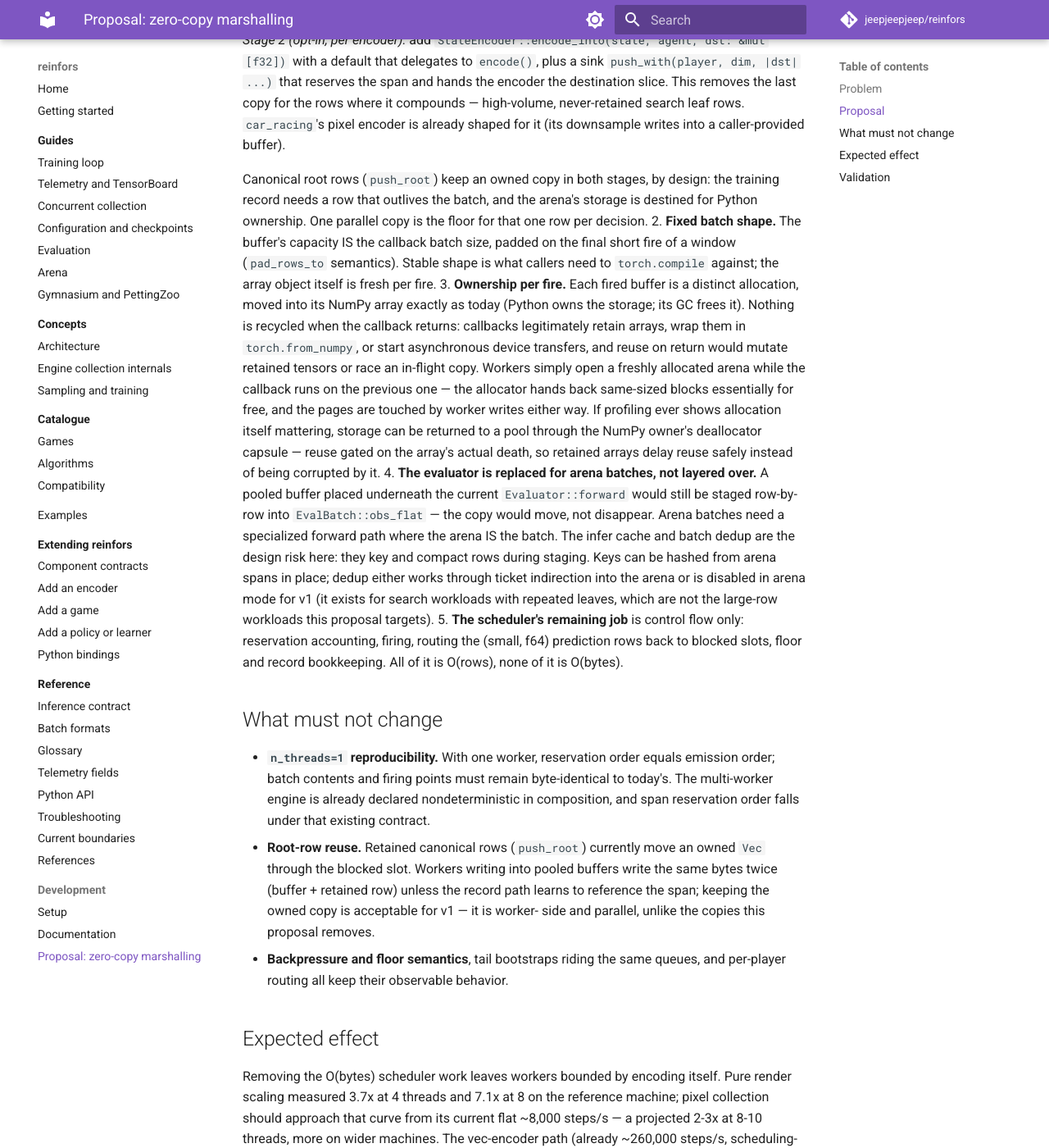
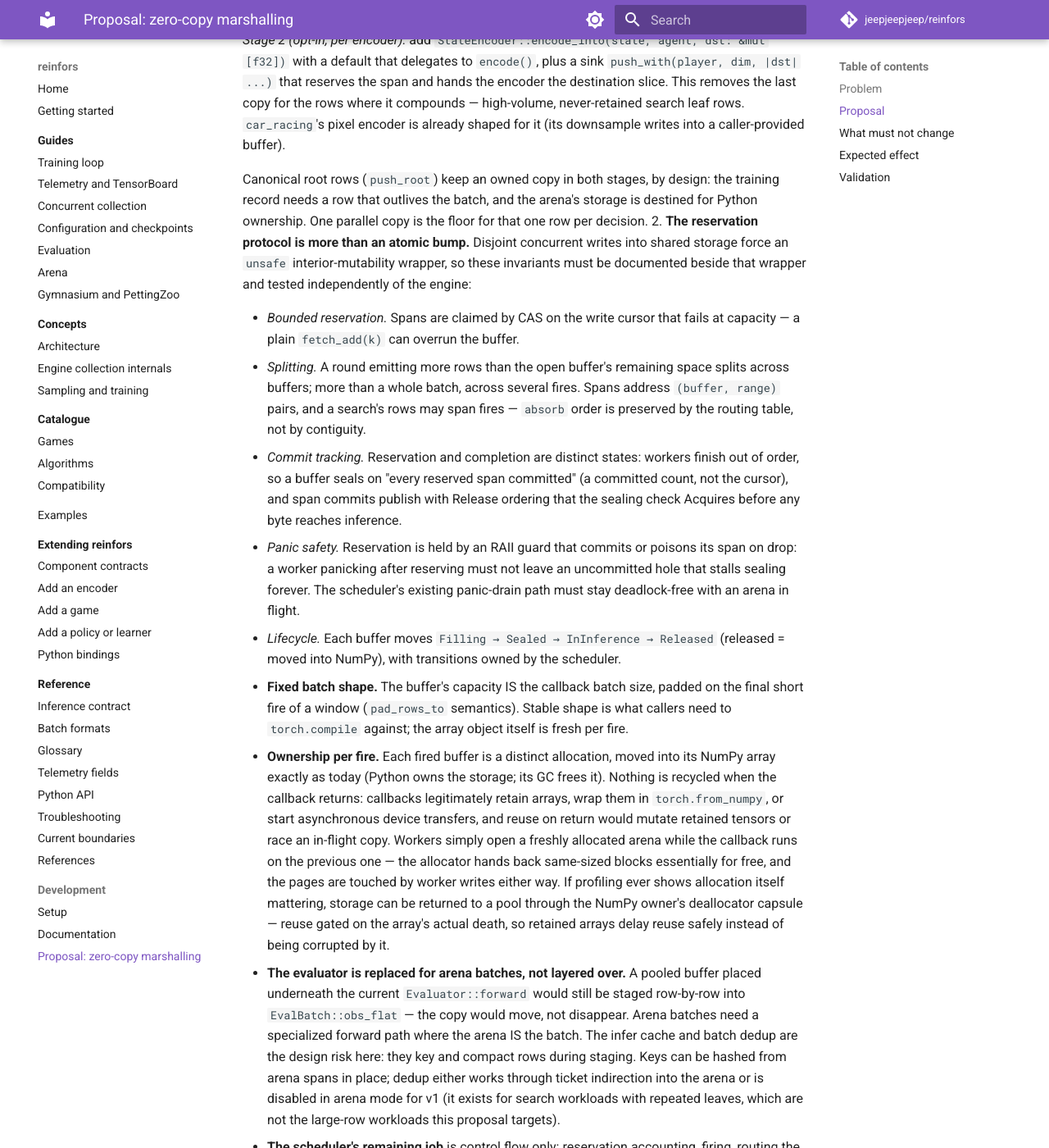
Before and after one commit to jeepjeepjeep/reinfors, an MkDocs documentation site: the page built from docs/development/scheduler-zero-copy.md, in a window 1280 px wide and 1400 px high, scrolled down 1197 px. Shown: the whole window at 82% size. Built offline with MkDocs 1.6.1 and Material for MkDocs 9.7.7, drawn with Linux system fonts in a browser that asks for light colours; comment, search, counter and statistics services are not loaded; some of the changed text lies outside the part shown.

Commit message:
proposal: full reservation protocol — bounded CAS, splitting, commit tracking, panic safety, lifecycle

````diff
--- a/docs/development/scheduler-zero-copy.md
+++ b/docs/development/scheduler-zero-copy.md
@@ -31,9 +31,9 @@ directly; the scheduler stops touching observation bytes entirely.
 ```text
 TODAY                                    PROPOSED
 worker: encode → sink → emit ──mpsc──▶   worker: encode → reserve a row span in
-scheduler: copy into queue                       the open pooled buffer (atomic
-scheduler: copy out at fire                      offset bump) → copy rows into
-scheduler: copy into eval batch                  the span → notify
+scheduler: copy into queue                       the open pooled buffer (bounded
+scheduler: copy out at fire                      CAS reservation) → copy rows in
+scheduler: copy into eval batch                  → commit → notify
 scheduler: GIL + infer(batch)            scheduler: count reservations; when the
                                                  buffer fills: GIL + infer(batch
                                                  wrapping the buffer, no copy)
@@ -41,8 +41,8 @@ scheduler: GIL + infer(batch)            scheduler: count reservations; when the
 
 1. **Pooled write buffers, in two stages.** Each request queue owns a
    fixed-capacity observation buffer (one per inference route: shared, or per
-   player). A worker emitting `k` rows reserves a contiguous span with an atomic
-   offset add and fills it; the mpsc message carries only metadata:
+   player). A worker emitting `k` rows reserves a span through the protocol in
+   (2), fills it, and commits; the mpsc message carries only metadata:
    `(slot, span, players)` — bytes never ride the channel.
 
    *Stage 1 (policy-agnostic, no encoder/policy API changes):* the policy encodes
@@ -63,11 +63,33 @@ scheduler: GIL + infer(batch)            scheduler: count reservations; when the
    design: the training record needs a row that outlives the batch, and the
    arena's storage is destined for Python ownership. One parallel copy is the
    floor for that one row per decision.
-2. **Fixed batch shape.** The buffer's capacity IS the callback batch size, padded
+2. **The reservation protocol is more than an atomic bump.** Disjoint concurrent
+   writes into shared storage force an `unsafe` interior-mutability wrapper, so
+   these invariants must be documented beside that wrapper and tested
+   independently of the engine:
+
+   - *Bounded reservation.* Spans are claimed by CAS on the write cursor that
+     fails at capacity — a plain `fetch_add(k)` can overrun the buffer.
+   - *Splitting.* A round emitting more rows than the open buffer's remaining
+     space splits across buffers; more than a whole batch, across several fires.
+     Spans address `(buffer, range)` pairs, and a search's rows may span fires —
+     `absorb` order is preserved by the routing table, not by contiguity.
+   - *Commit tracking.* Reservation and completion are distinct states: workers
+     finish out of order, so a buffer seals on "every reserved span committed"
+     (a committed count, not the cursor), and span commits publish with Release
+     ordering that the sealing check Acquires before any byte reaches inference.
+   - *Panic safety.* Reservation is held by an RAII guard that commits or poisons
+     its span on drop: a worker panicking after reserving must not leave an
+     uncommitted hole that stalls sealing forever. The scheduler's existing
+     panic-drain path must stay deadlock-free with an arena in flight.
+   - *Lifecycle.* Each buffer moves `Filling → Sealed → InInference → Released`
+     (released = moved into NumPy), with transitions owned by the scheduler.
+
+3. **Fixed batch shape.** The buffer's capacity IS the callback batch size, padded
    on the final short fire of a window (`pad_rows_to` semantics). Stable shape is
    what callers need to `torch.compile` against; the array object itself is fresh
    per fire.
-3. **Ownership per fire.** Each fired buffer is a distinct allocation, moved into
+4. **Ownership per fire.** Each fired buffer is a distinct allocation, moved into
    its NumPy array exactly as today (Python owns the storage; its GC frees it).
    Nothing is recycled when the callback returns: callbacks legitimately retain
    arrays, wrap them in `torch.from_numpy`, or start asynchronous device
@@ -79,7 +101,7 @@ scheduler: GIL + infer(batch)            scheduler: count reservations; when the
    to a pool through the NumPy owner's deallocator capsule — reuse gated on the
    array's actual death, so retained arrays delay reuse safely instead of being
    corrupted by it.
-4. **The evaluator is replaced for arena batches, not layered over.** A pooled
+5. **The evaluator is replaced for arena batches, not layered over.** A pooled
    buffer placed underneath the current `Evaluator::forward` would still be
    staged row-by-row into `EvalBatch::obs_flat` — the copy would move, not
    disappear. Arena batches need a specialized forward path where the arena IS
@@ -88,7 +110,7 @@ scheduler: GIL + infer(batch)            scheduler: count reservations; when the
    dedup either works through ticket indirection into the arena or is disabled in
    arena mode for v1 (it exists for search workloads with repeated leaves, which
    are not the large-row workloads this proposal targets).
-5. **The scheduler's remaining job** is control flow only: reservation accounting,
+6. **The scheduler's remaining job** is control flow only: reservation accounting,
    firing, routing the (small, f64) prediction rows back to blocked slots, floor
    and record bookkeeping. All of it is O(rows), none of it is O(bytes).
 
````
